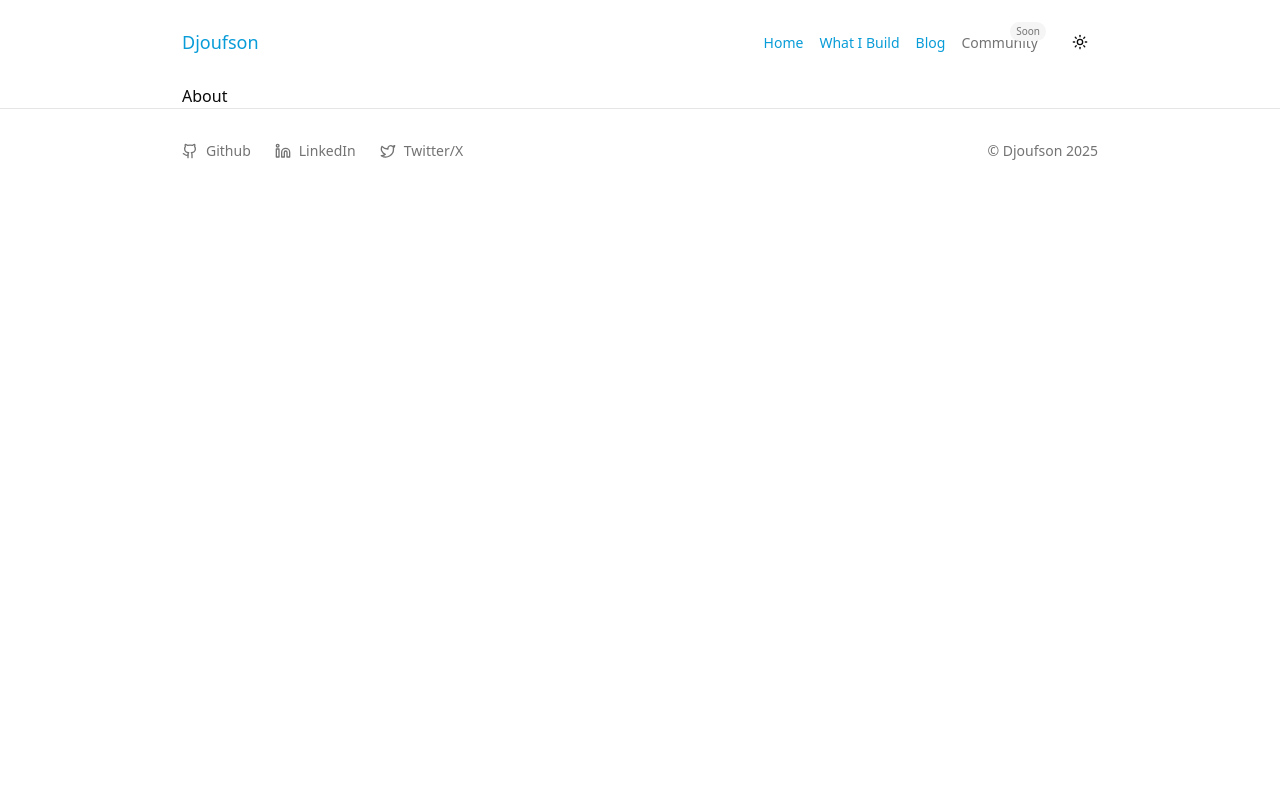
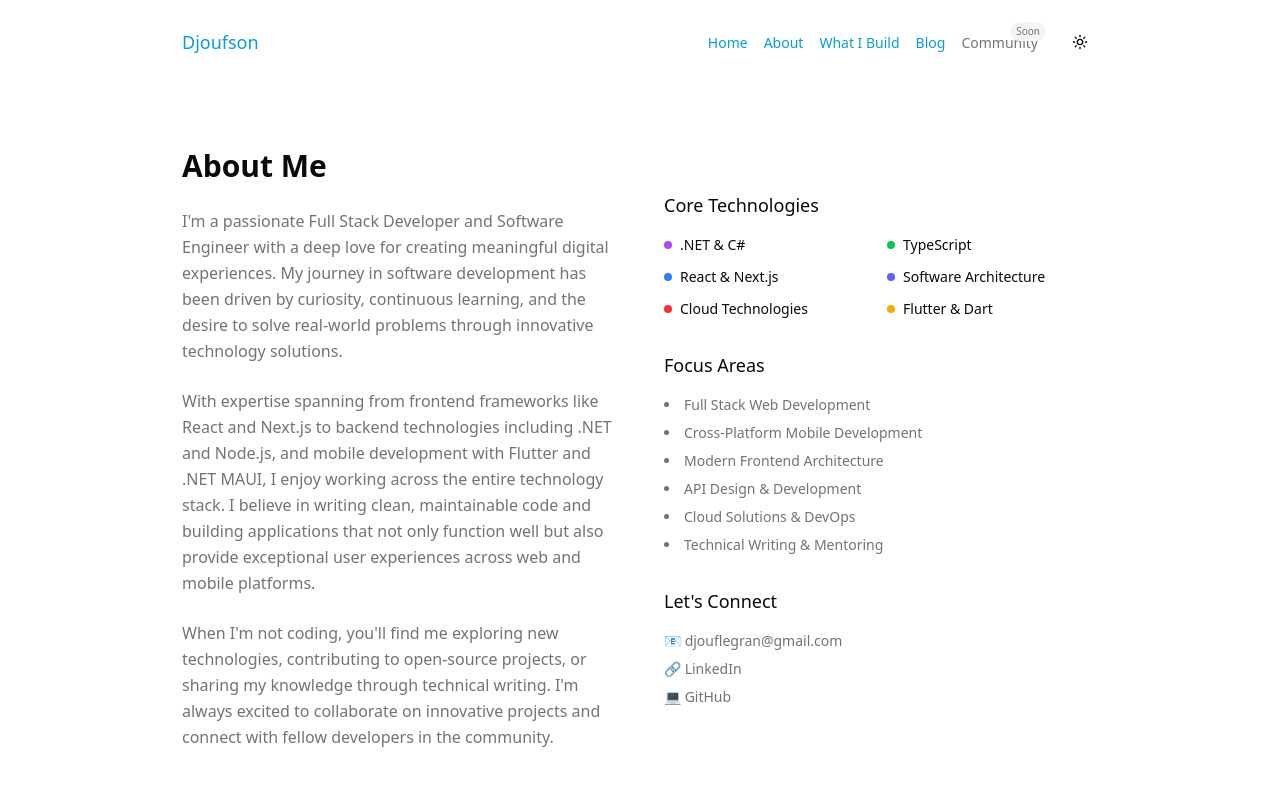
Before and after one commit to djoufson/website, a Next.js app: page /about in a window 1280 px wide. Shown: the top 800 px of the page. Built offline with nearby package versions, Linux system fonts and the light colour scheme.

Commit message:
implement the about page

```diff
--- a/app/about/page.tsx
+++ b/app/about/page.tsx
@@ -27,6 +27,103 @@ export const metadata: Metadata = {
 
 export default function About() {
   return (
-    <div className='container'>About</div>
+    <div className="container py-16">
+      <div className="grid md:grid-cols-2 gap-12 items-center mb-16">
+        <div>
+          <h1 className="text-3xl font-semibold mb-6">About Me</h1>
+          <div className="space-y-6 text-muted-foreground leading-relaxed">
+            <p>
+              I'm a passionate Full Stack Developer and Software Engineer with a deep love for creating
+              meaningful digital experiences. My journey in software development has been driven by
+              curiosity, continuous learning, and the desire to solve real-world problems through
+              innovative technology solutions.
+            </p>
+            <p>
+              With expertise spanning from frontend frameworks like React and Next.js to backend
+              technologies including .NET and Node.js, and mobile development with Flutter and
+              .NET MAUI, I enjoy working across the entire technology stack. I believe in writing
+              clean, maintainable code and building applications that not only function well but
+              also provide exceptional user experiences across web and mobile platforms.
+            </p>
+            <p>
+              When I'm not coding, you'll find me exploring new technologies, contributing to open-source
+              projects, or sharing my knowledge through technical writing. I'm always excited to
+              collaborate on innovative projects and connect with fellow developers in the community.
+            </p>
+          </div>
+        </div>
+        <div className="space-y-8">
+          <div>
+            <h3 className="text-lg font-medium mb-4">Core Technologies</h3>
+            <div className="grid grid-cols-2 gap-3">
+              <div className="flex items-center space-x-2">
+                <div className="w-2 h-2 bg-purple-500 rounded-full"></div>
+                <span className="text-sm">.NET & C#</span>
+              </div>
+              <div className="flex items-center space-x-2">
+                <div className="w-2 h-2 bg-green-500 rounded-full"></div>
+                <span className="text-sm">TypeScript</span>
+              </div>
+              <div className="flex items-center space-x-2">
+                <div className="w-2 h-2 bg-blue-500 rounded-full"></div>
+                <span className="text-sm">React & Next.js</span>
+              </div>
+              <div className="flex items-center space-x-2">
+                <div className="w-2 h-2 bg-indigo-500 rounded-full"></div>
+                <span className="text-sm">Software Architecture</span>
+              </div>
+              <div className="flex items-center space-x-2">
+                <div className="w-2 h-2 bg-red-500 rounded-full"></div>
+                <span className="text-sm">Cloud Technologies</span>
+              </div>
+              <div className="flex items-center space-x-2">
+                <div className="w-2 h-2 bg-yellow-500 rounded-full"></div>
+                <span className="text-sm">Flutter & Dart</span>
+              </div>
+            </div>
+          </div>
+
+          <div>
+            <h3 className="text-lg font-medium mb-4">Focus Areas</h3>
+            <ul className="space-y-2 list-disc list-inside">
+              <li className="text-sm text-muted-foreground">Full Stack Web Development</li>
+              <li className="text-sm text-muted-foreground">Cross-Platform Mobile Development</li>
+              <li className="text-sm text-muted-foreground">Modern Frontend Architecture</li>
+              <li className="text-sm text-muted-foreground">API Design & Development</li>
+              <li className="text-sm text-muted-foreground">Cloud Solutions & DevOps</li>
+              <li className="text-sm text-muted-foreground">Technical Writing & Mentoring</li>
+            </ul>
+          </div>
+
+          <div>
+            <h3 className="text-lg font-medium mb-4">Let's Connect</h3>
+            <div className="space-y-2">
+              <a
+                href="mailto:djouflegran@gmail.com"
+                className="block text-sm text-muted-foreground hover:text-foreground transition-colors"
+              >
+                📧 djouflegran@gmail.com
+              </a>
+              <a
+                href="https://linkedin.com/in/djoufson"
+                target="_blank"
+                rel="noopener noreferrer"
+                className="block text-sm text-muted-foreground hover:text-foreground transition-colors"
+              >
+                🔗 LinkedIn
+              </a>
+              <a
+                href="https://github.com/djoufson"
+                target="_blank"
+                rel="noopener noreferrer"
+                className="block text-sm text-muted-foreground hover:text-foreground transition-colors"
+              >
+                💻 GitHub
+              </a>
+            </div>
+          </div>
+        </div>
+      </div>
+    </div>
   )
 }
--- a/components/navbar.tsx
+++ b/components/navbar.tsx
@@ -19,6 +19,7 @@ export default function NavBar() {
 
   const links = [
     { href: '/', label: 'Home' },
+    { href: '/about', label: 'About' },
     { href: '/projects', label: 'What I Build' },
     { href: '/blog', label: 'Blog' },
     { href: '/community', label: 'Community', comingSoon: true },
```
